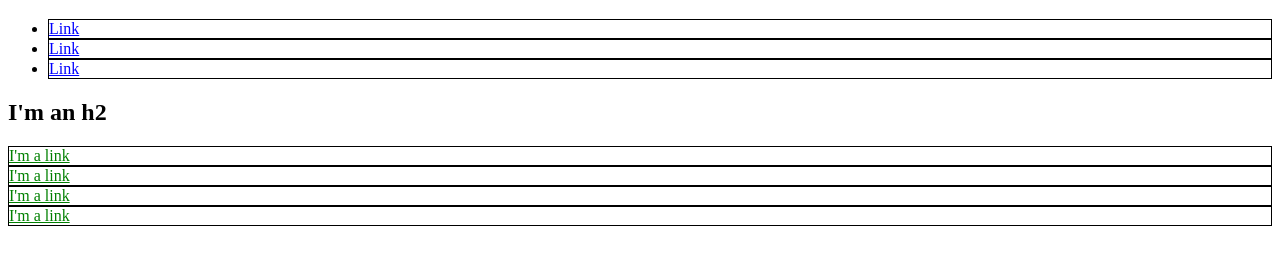
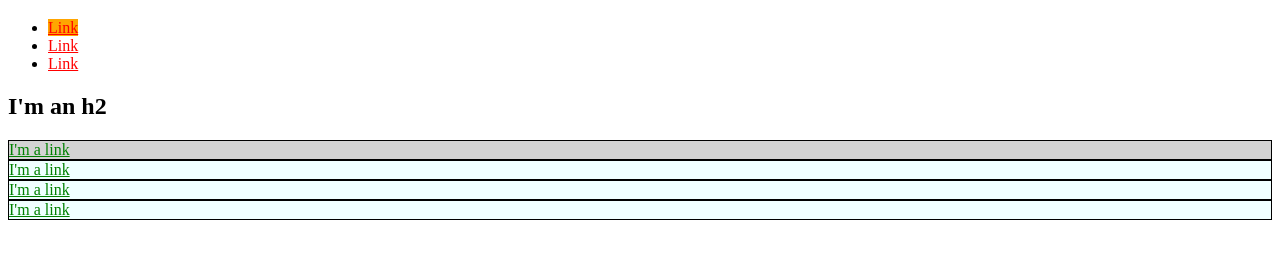
Before and after one commit to sbutori/sbutori.github.io, a plain HTML site: page index.html in a window 1280 px wide. Shown: the part 61-326 px from the top of the page. Drawn offline with Linux system fonts and the light colour scheme.

Commit message:
Add some classes and ids to index

```diff
--- a/index.html
+++ b/index.html
@@ -8,7 +8,7 @@
         color: red;
       }
 
-      div {
+/*      div {
         border: 1px solid black;
       }
 
@@ -23,13 +23,33 @@
       li {
         border: 1px solid black;
       }
+*/
+      #exec-bio {
+        background-color: lightgray;
+      }
+
+      .bio-box {
+        border: 1px solid black;
+      }
+
+      .bio-box a {
+        color: green;
+      }
+
+      #background-orange {
+       background-color: orange;
+      }
+
+      .background-azure {
+        background-color: azure;
+      }
     </style>
   </head>
   <body>
     <h1>I'm an h1</h1>
     <ul>
       <li>
-        <a href="http://example.com/">Link</a>
+        <a href="http://example.com/" id="background-orange">Link</a>
       </li>
       <li>
         <a href="http://example.com/">Link</a>
@@ -39,16 +59,16 @@
       </li>
     </ul>
     <h2>I'm an h2</h2>
-    <div>
+    <div id="exec-bio" class="bio-box background-azure">
       <a href="http://example.com/">I'm a link</a>
     </div>
-    <div>
+    <div class="bio-box background-azure">
       <a href="http://example.com/">I'm a link</a>
     </div>
-    <div>
+    <div class="bio-box background-azure">
       <a href="http://example.com/">I'm a link</a>
     </div>
-    <div>
+    <div class="bio-box background-azure">
       <a href="http://example.com/">I'm a link</a>
     </div>
   </body>
```
